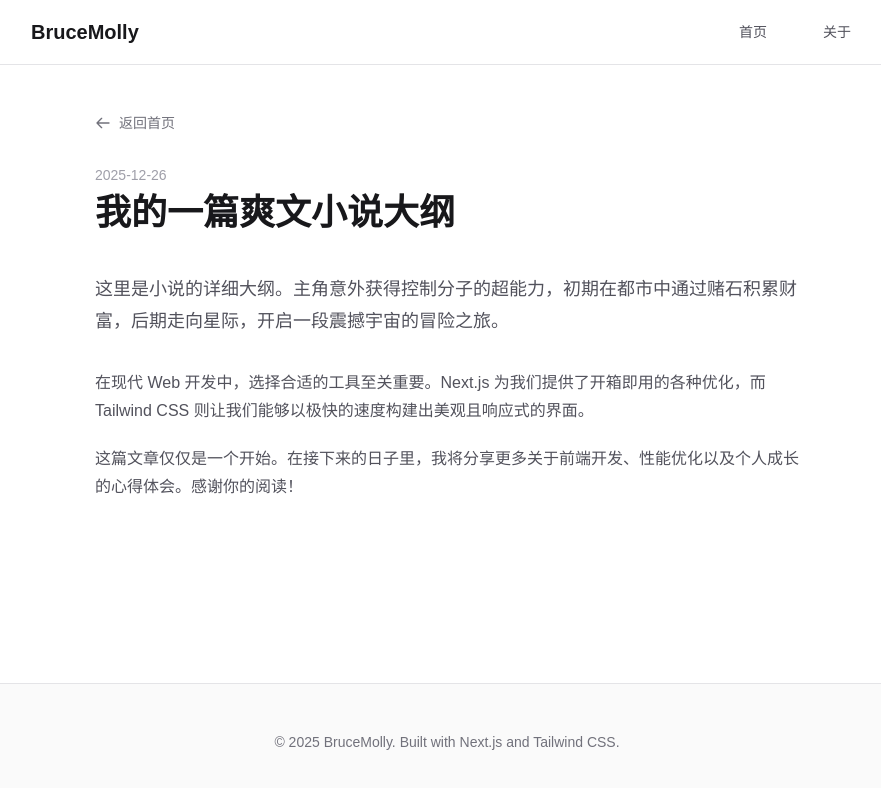
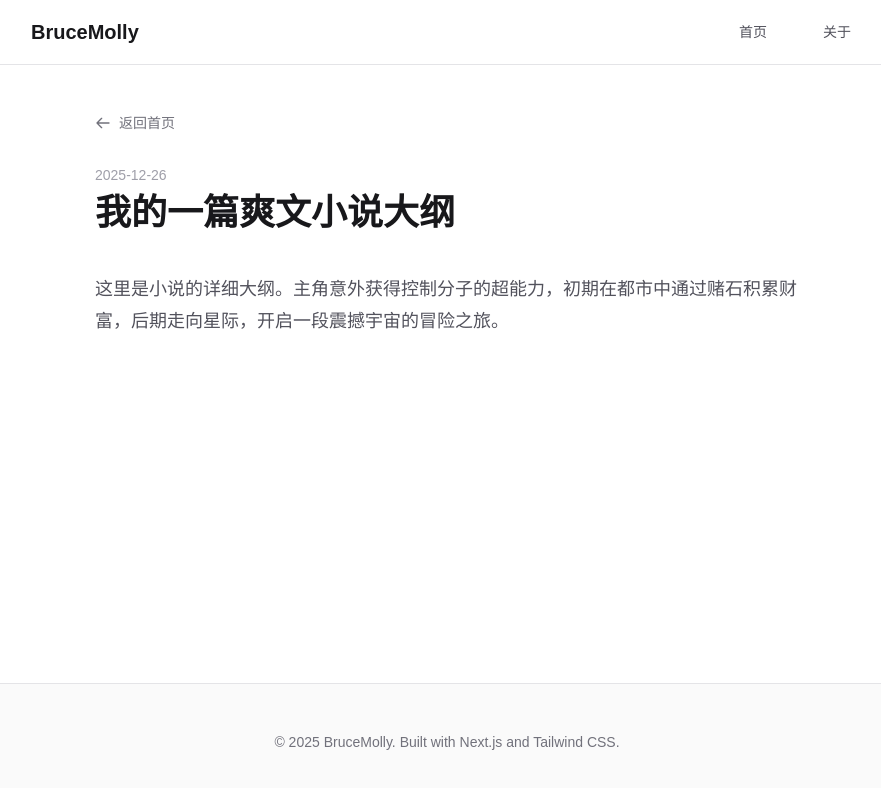
Before and after one commit to bruce439999-gif/app2, a Next.js app: page /posts/1 in a window 1280 px wide. Shown: the top 788 px of the page, without its empty margins (193-1074 px from the left). Built offline with nearby package versions, Linux system fonts and the light colour scheme.

Commit message:
删除文章详情页中的硬编码占位内容

```diff
--- a/src/app/posts/[id]/page.tsx
+++ b/src/app/posts/[id]/page.tsx
@@ -40,15 +40,6 @@ export default async function PostPage({ params }: PostPageProps) {
           <p className="text-lg leading-8 text-zinc-600 dark:text-zinc-400">
             {post.content}
           </p>
-          {/* 这里可以添加更多模拟内容 */}
-          <div className="mt-8 space-y-4">
-            <p className="text-zinc-600 dark:text-zinc-400 leading-7">
-              在现代 Web 开发中，选择合适的工具至关重要。Next.js 为我们提供了开箱即用的各种优化，而 Tailwind CSS 则让我们能够以极快的速度构建出美观且响应式的界面。
-            </p>
-            <p className="text-zinc-600 dark:text-zinc-400 leading-7">
-              这篇文章仅仅是一个开始。在接下来的日子里，我将分享更多关于前端开发、性能优化以及个人成长的心得体会。感谢你的阅读！
-            </p>
-          </div>
         </div>
       </article>
     </div>
```
